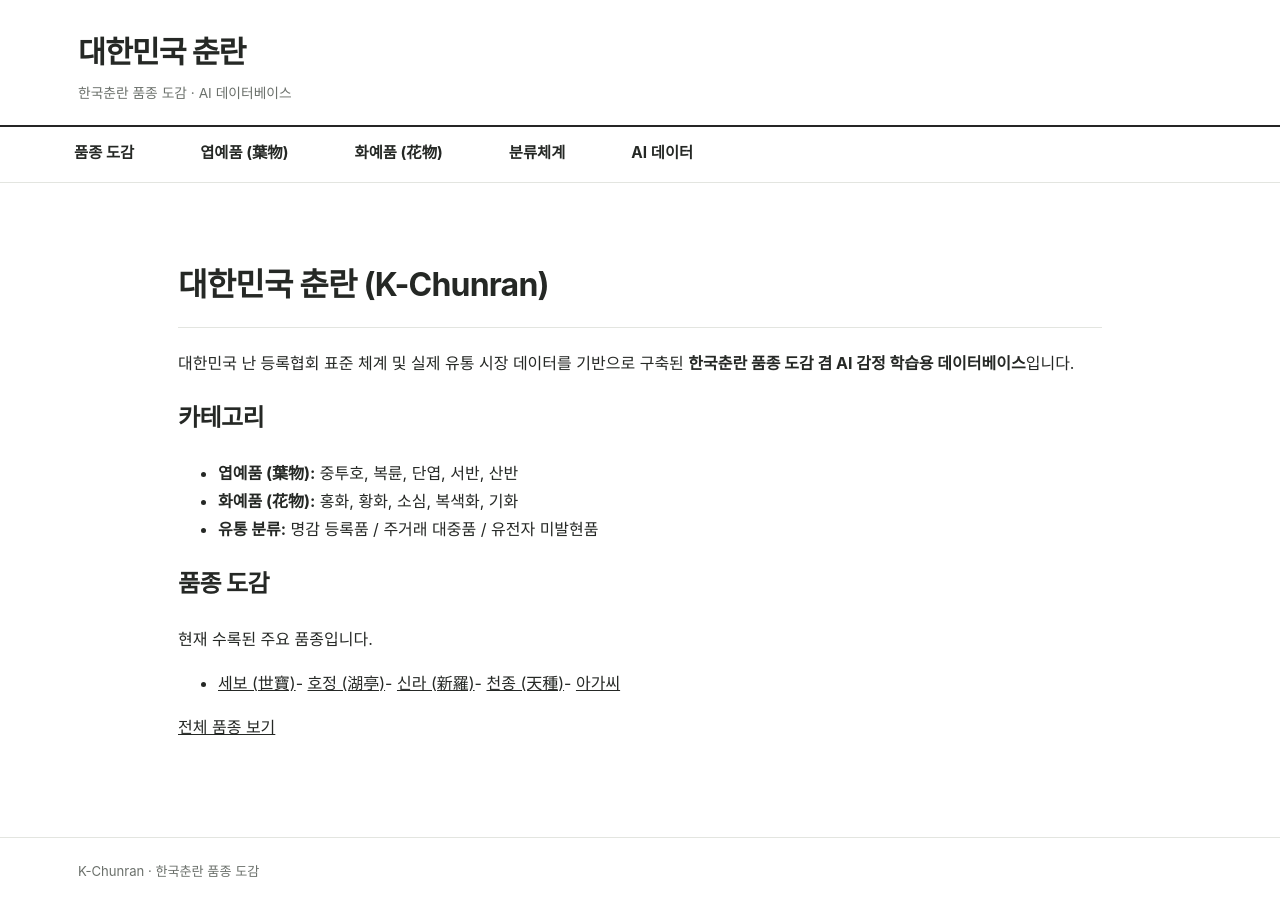
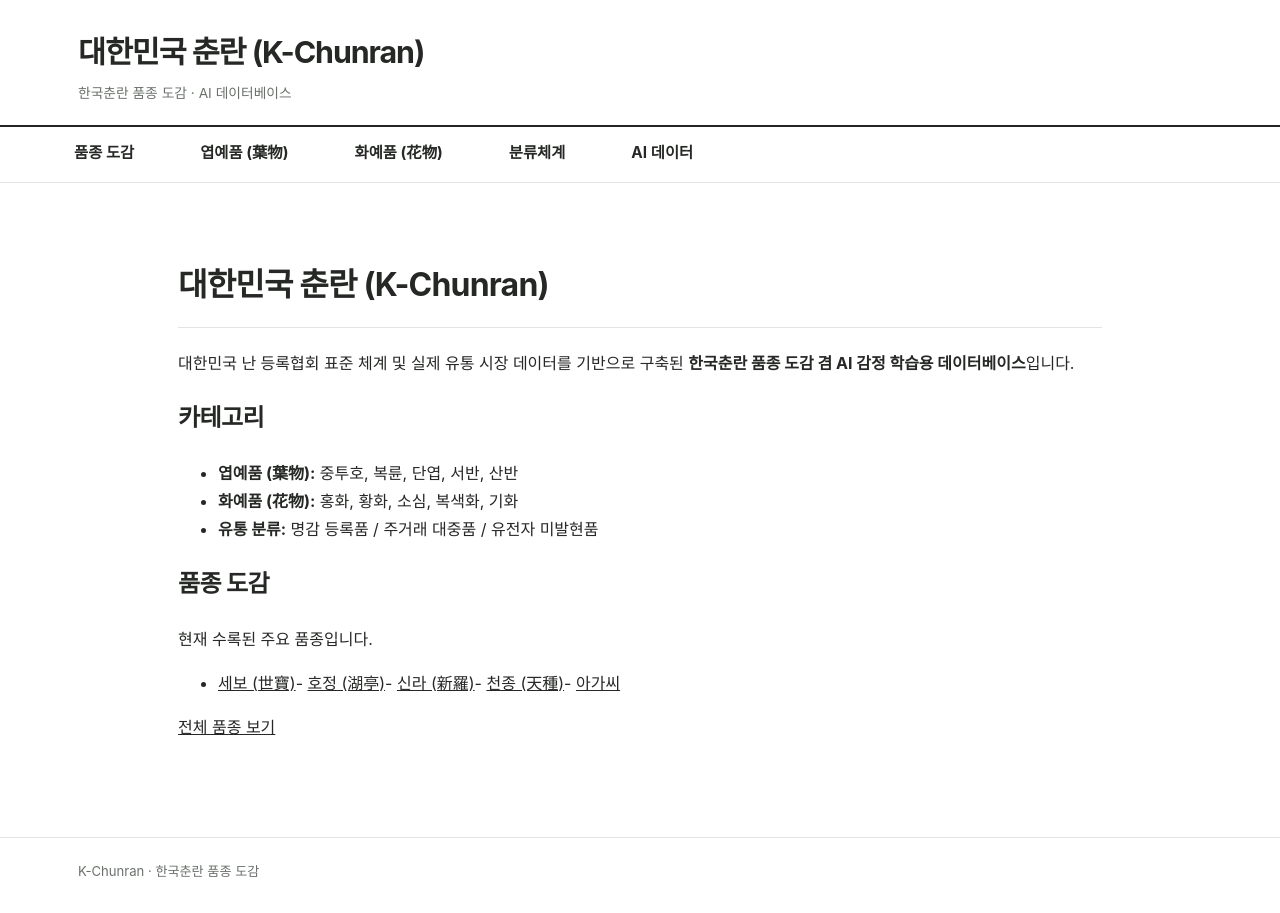
Before and after one commit to parasolra5-pixel/K-chunran, a Jekyll site: the page built from index.md, in a window 1280 px wide. Built offline with Jekyll 4.4.1, drawn with Linux system fonts in a browser that asks for light colours.

Commit message:
feat(k-chunran): update header brand title

```diff
--- a/_layouts/default.html
+++ b/_layouts/default.html
@@ -10,7 +10,7 @@
   <header class="kc-header">
     <div class="kc-header-inner">
       <a class="kc-brand" href="{{ '/' | relative_url }}">
-        <span class="kc-brand-title">대한민국 춘란</span>
+        <span class="kc-brand-title">대한민국 춘란 (K-Chunran)</span>
         <span class="kc-brand-subtitle">한국춘란 품종 도감 · AI 데이터베이스</span>
       </a>
       <button class="kc-menu-toggle" type="button" aria-controls="kc-navigation" aria-expanded="false">메뉴</button>
```
